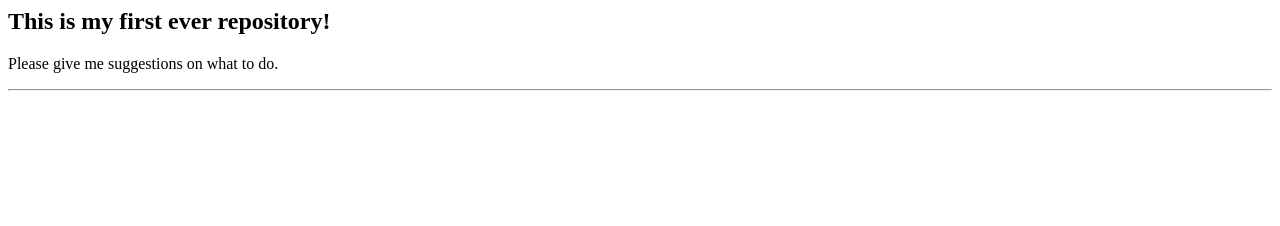
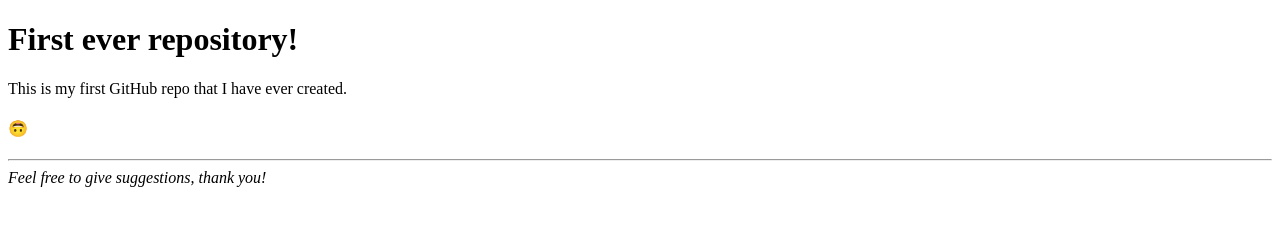
Before and after one commit to Dea-Playz/First-Repository, a plain HTML site: page index.html in a window 1280 px wide. Drawn offline with Linux system fonts and the light colour scheme.

Commit message:
Improved

```diff
--- a/index.html
+++ b/index.html
@@ -1,11 +1,29 @@
-<html>
-  <head>
-    <title>My First Repo</title>
-  </head>
-  <body>
-    <h2>This is my first ever repository!</h2>
-    <p>Please give me suggestions on what to do.</p>
-    <hr>
-    <marquee>Thank you!</marquee>
-  </body>
+<!DOCTYPE html>
+<html lang="en">
+<head>
+  <meta charset="UTF-8">
+  <meta name="viewport" content="width=device-width, initial-scale=1.0">
+  <title>My first Repo!</title>
+</head>
+<body>
+  <h1>First ever repository!</h1>
+  <p>This is my first GitHub repo that I have ever created.</p>
+  <h4>😀</h4>
+  <hr>
+  <em>Feel free to give suggestions, thank you!</em>
+</body>
+
+<style>
+  h4 {
+    animation: spin 2s linear infinite;
+    width: -moz-fit-content;
+    width: fit-content;
+  }
+
+  @keyframes spin {
+    100% {
+      transform: rotate(360deg);
+    }
+  }
+</style>
 </html>
```
